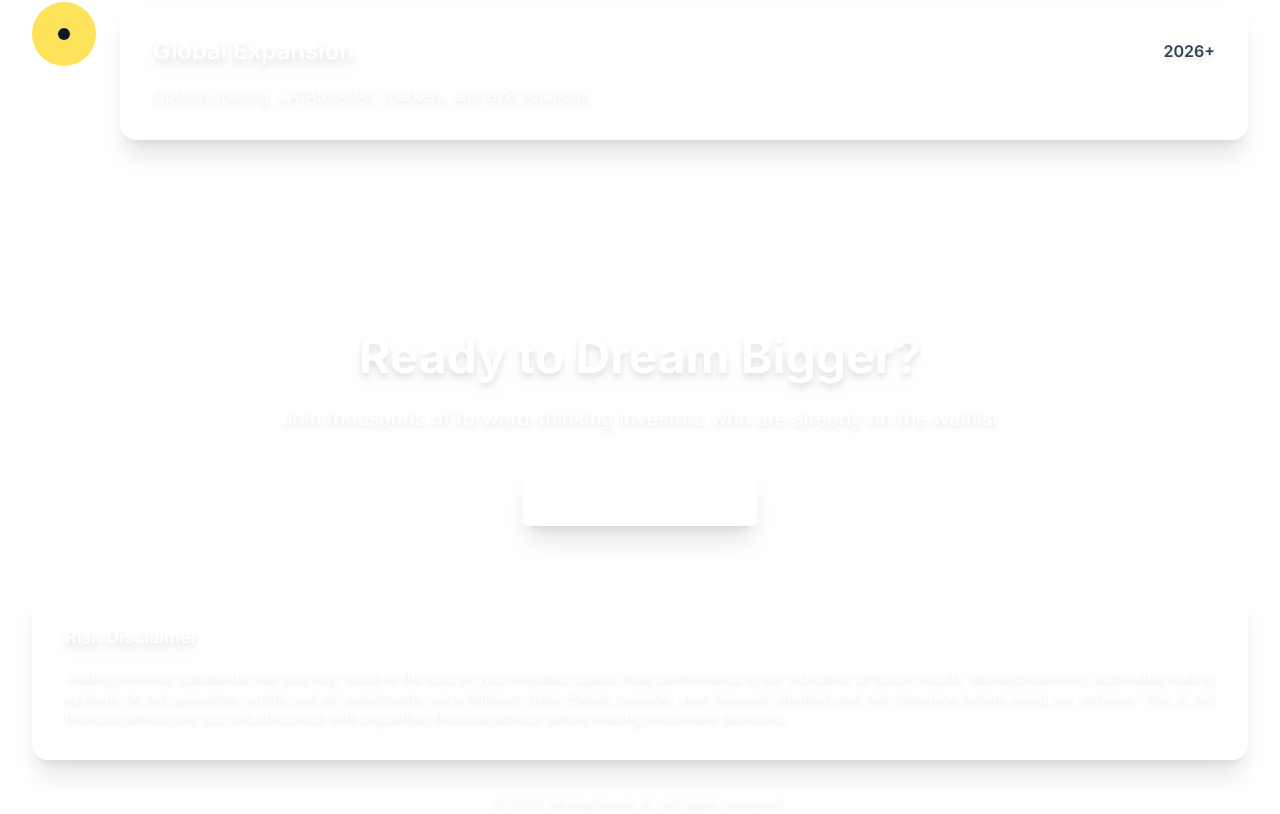
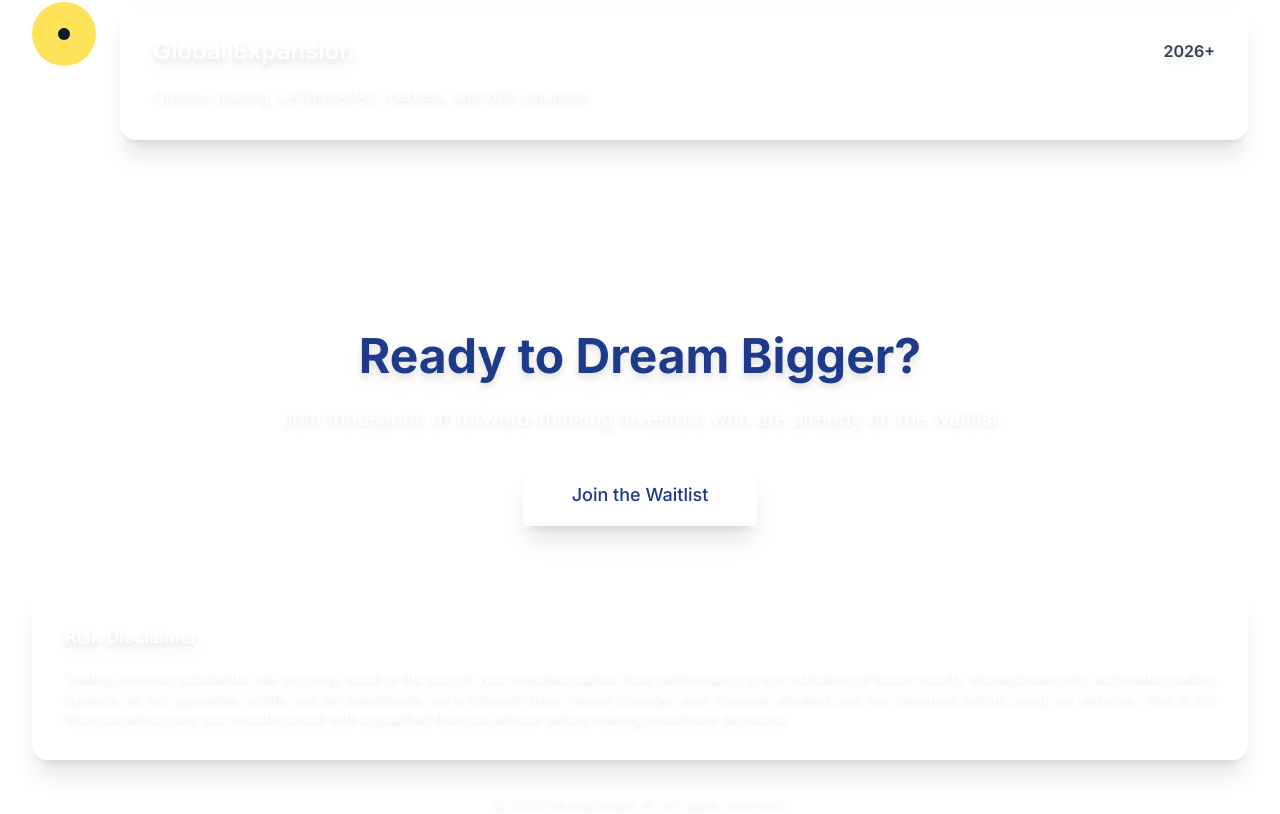
Before and after one commit to mardanova-alba/dream-sleep-waitlist, a React (Vite) app: page / in a window 1280 px wide. Shown: the part 4140-4954 px from the top of the page. Built offline with nearby package versions, Linux system fonts and the light colour scheme.

Commit message:
Visual edit in Lovable
Edited UI in Lovable

```diff
--- a/src/components/FooterSection.tsx
+++ b/src/components/FooterSection.tsx
@@ -12,13 +12,13 @@ const FooterSection = ({
       <div className="max-w-7xl mx-auto relative z-10">
         {/* Final CTA */}
         <div className="text-center mb-12 sm:mb-14 lg:mb-16">
-          <h2 className="text-2xl sm:text-3xl md:text-4xl lg:text-5xl font-bold text-white mb-4 sm:mb-6 leading-tight drop-shadow-lg">
+          <h2 className="text-2xl sm:text-3xl lg:text-5xl font-bold mb-4 sm:mb-6 leading-tight drop-shadow-lg text-blue-900 md:text-5xl">
             Ready to Dream Bigger?
           </h2>
           <p className="text-base sm:text-lg md:text-xl text-white/90 mb-6 sm:mb-8 max-w-xs sm:max-w-lg md:max-w-2xl lg:max-w-3xl mx-auto leading-relaxed px-4 sm:px-0 drop-shadow-md">
             Join thousands of forward-thinking investors who are already on the waitlist
           </p>
-          <Button onClick={onJoinWaitlist} className="pill-button text-white text-sm sm:text-base md:text-lg font-medium px-8 sm:px-10 md:px-12 py-3 sm:py-3 md:py-4 h-auto bg-white/20 backdrop-blur-sm border border-white/30 hover:bg-white/30 w-full sm:w-auto max-w-xs sm:max-w-none shadow-xl hover:shadow-2xl transition-all duration-300">
+          <Button onClick={onJoinWaitlist} className="pill-button sm:text-base md:text-lg font-medium px-8 sm:px-10 md:px-12 py-3 sm:py-3 md:py-4 h-auto bg-white/20 backdrop-blur-sm border border-white/30 hover:bg-white/30 w-full sm:w-auto max-w-xs sm:max-w-none shadow-xl hover:shadow-2xl transition-all duration-300 text-blue-900 text-xl">
             Join the Waitlist
           </Button>
         </div>
```
